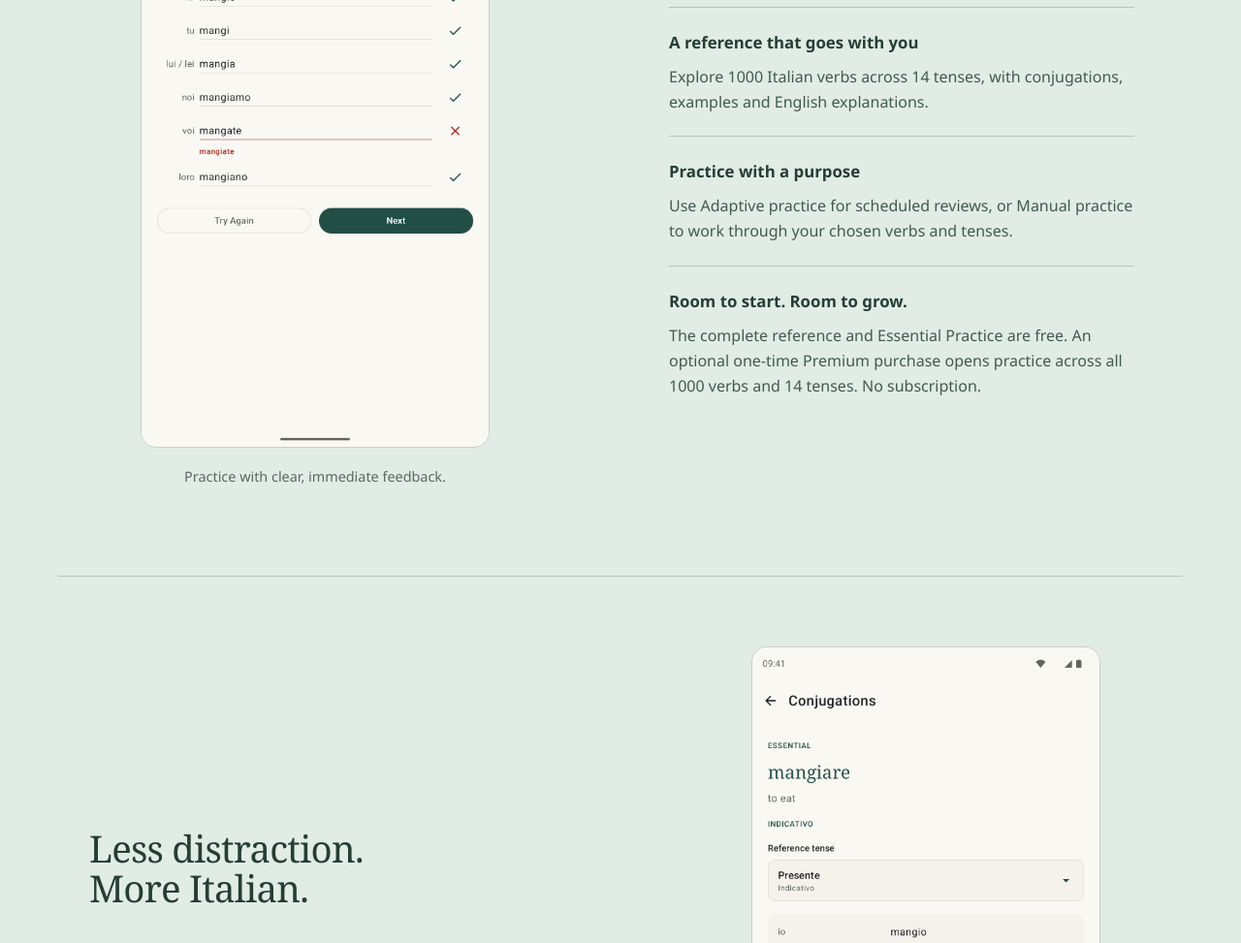
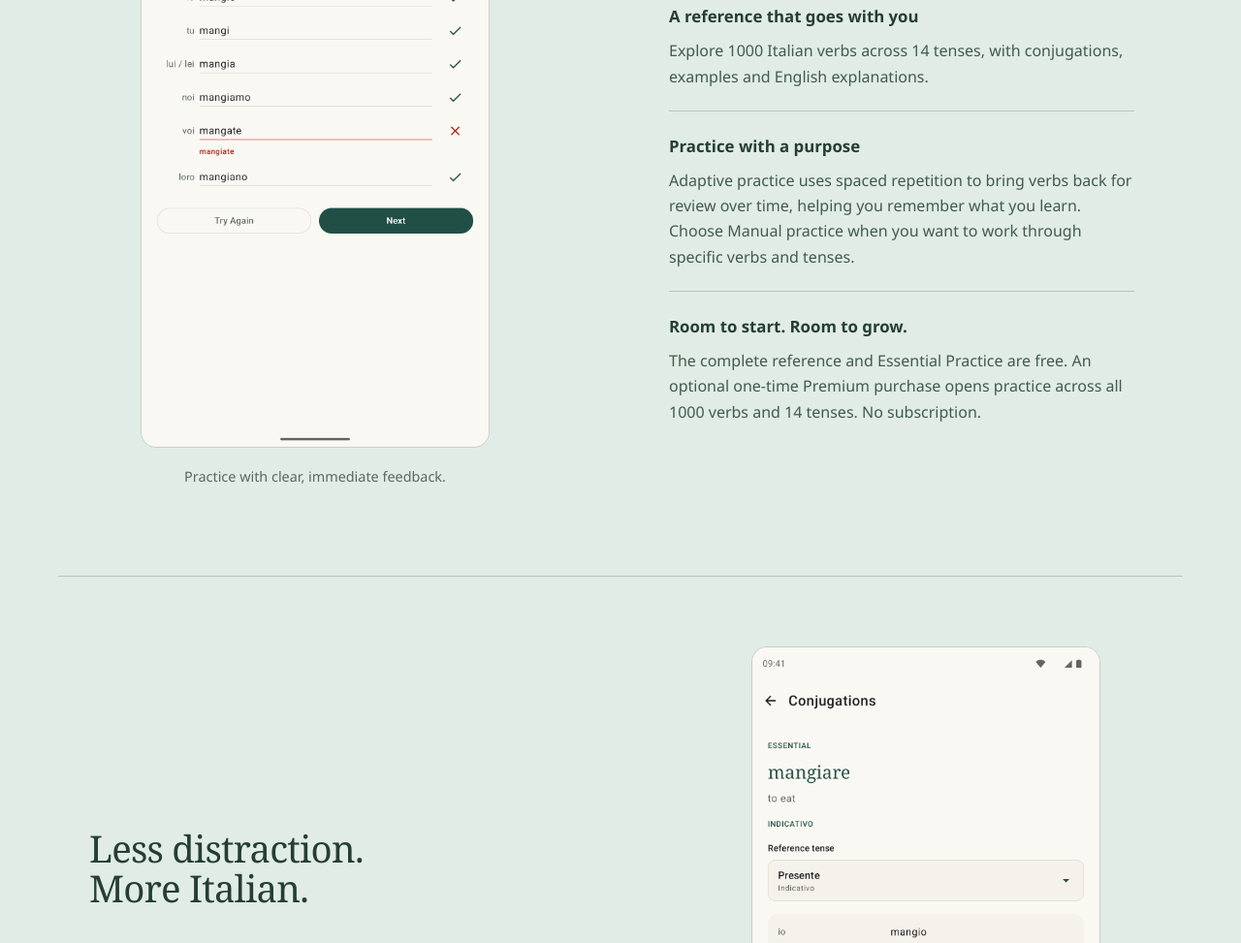
Before and after one commit to tleeman/tleeman.github.io, a plain HTML site: page index.html in a window 1280 px wide. Shown: the part 1238-2211 px from the top of the page at 97% size. Drawn offline with Linux system fonts and the light colour scheme.

Commit message:
Copy update

```diff
--- a/index.html
+++ b/index.html
@@ -47,7 +47,7 @@
             <h3>From looking it up<br>to knowing it.</h3>
             <dl>
               <div><dt>A reference that goes with you</dt><dd>Explore 1000 Italian verbs across 14 tenses, with conjugations, examples and English explanations.</dd></div>
-              <div><dt>Practice with a purpose</dt><dd>Use Adaptive practice for scheduled reviews, or Manual practice to work through your chosen verbs and tenses.</dd></div>
+              <div><dt>Practice with a purpose</dt><dd>Adaptive practice uses spaced repetition to bring verbs back for review over time, helping you remember what you learn. Choose Manual practice when you want to work through specific verbs and tenses.</dd></div>
               <div><dt>Room to start. Room to grow.</dt><dd>The complete reference and Essential Practice are free. An optional one-time Premium purchase opens practice across all 1000 verbs and 14 tenses. No subscription.</dd></div>
             </dl>
           </div>
```
